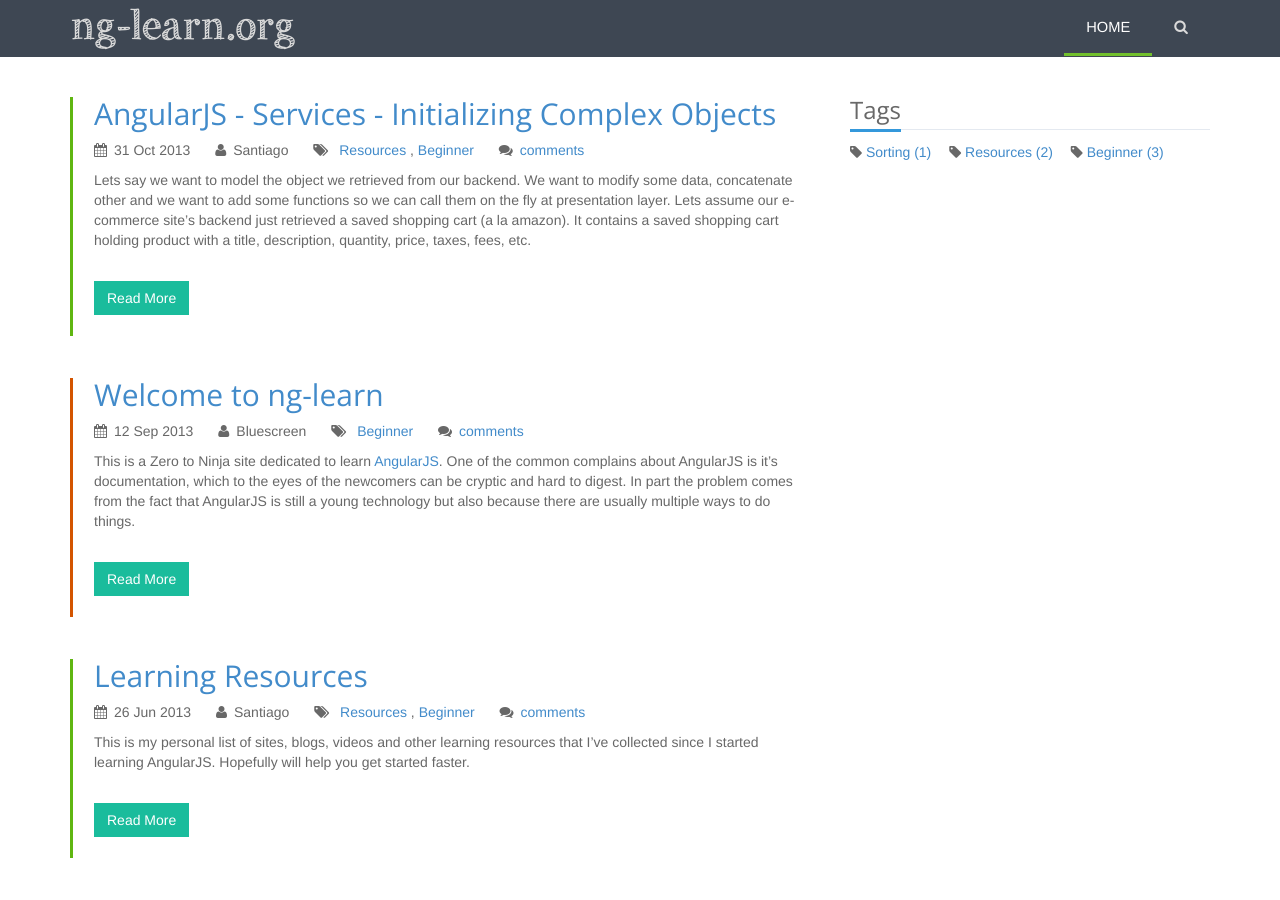
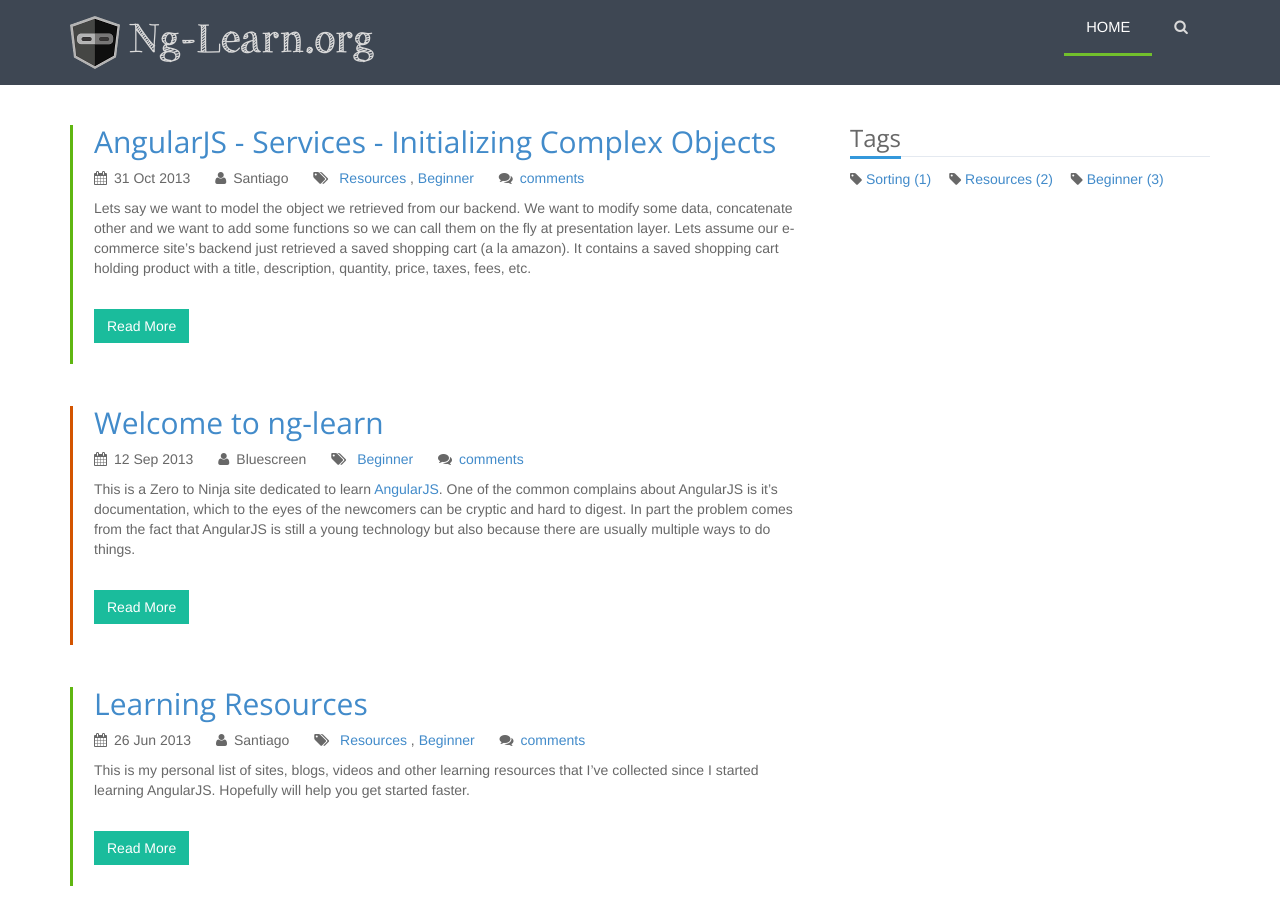
Before and after one commit to ng-learn-org/ng-learn-org.github.io, a Jekyll site: the page built from index.html, in a window 1280 px wide and 900 px high. Built offline with Jekyll 4.4.1, drawn with Linux system fonts in a browser that asks for light colours; the list of posts is cut into pages by our own code; comment, search, counter and statistics services are not loaded.

Commit message:
updated header with logo & added gitignore and gem

```diff
--- /dev/null
+++ b/Gemfile
@@ -0,0 +1,2 @@
+source 'https://rubygems.org'
+gem 'github-pages'
--- a/_includes/header.html
+++ b/_includes/header.html
@@ -1,4 +1,7 @@
 <header>
+  <div>
+
+  </div>
   <nav class="navbar navbar-custom" role="navigation">
     <div class="container">
       <div class="navbar-header">
@@ -7,7 +10,8 @@
           <span class="icon-bar"></span>
           <span class="icon-bar"></span>
         </button>
-        <a class="navbar-brand brand" href="/">ng-learn.org</a>
+
+        <a class="navbar-brand brand" href="/"><img src="../img/logo.png">&nbsp;Ng-Learn.org</a>
       </div>
 
       <div class="collapse navbar-collapse" id="navbar">
```
Also changed, not shown: Gemfile.lock (added), 1 other file.
